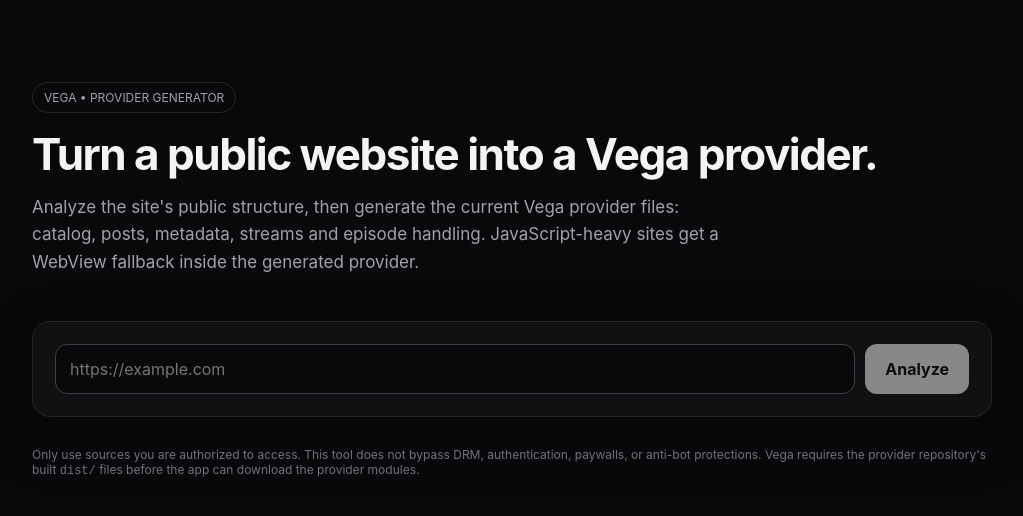
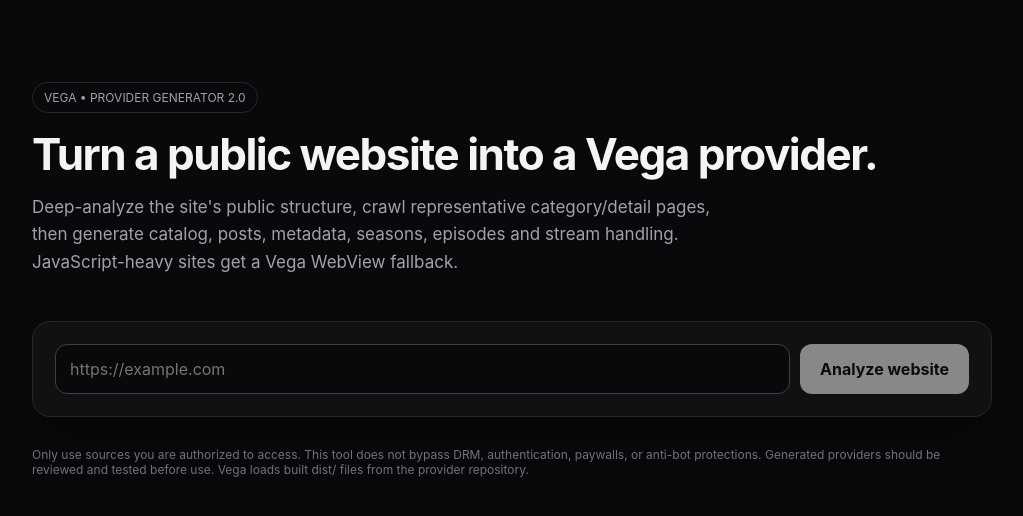
Before and after one commit to NarendraY11/vega-provider-generator, a Next.js app: page / in a window 1280 px wide. Shown: the top 516 px of the page, without its empty margins (128-1151 px from the left). Built offline with nearby package versions, Linux system fonts and the light colour scheme.

Commit message:
Upgrade generator UI for deep analysis and safe integration

```diff
--- a/app/page.tsx
+++ b/app/page.tsx
@@ -12,7 +12,7 @@
   async function analyze() {
     setLoading(true); setError(''); setZip(null);
     try {
-      const r = await fetch('/api/analyze', { method: 'POST', headers: { 'content-type': 'application/json' }, body: JSON.stringify({ url }) });
+      const r = await fetch('/api/analyze', { method: 'POST', headers: { 'content-type': 'application/json' }, body: JSON.stringify({ url: url.trim() }) });
       const d = await r.json(); if (!r.ok) throw Error(d.error); setA(d); if (!name) setName(d.title || 'Website Provider');
     } catch (e: any) { setError(e.message); } finally { setLoading(false); }
   }
@@ -31,21 +31,22 @@
   }
 
   return <main className="wrap">
-    <section className="hero"><span className="badge">VEGA • PROVIDER GENERATOR</span><h1>Turn a public website into a Vega provider.</h1><p>Analyze the site's public structure, then generate the current Vega provider files: catalog, posts, metadata, streams and episode handling. JavaScript-heavy sites get a WebView fallback inside the generated provider.</p></section>
+    <section className="hero"><span className="badge">VEGA • PROVIDER GENERATOR 2.0</span><h1>Turn a public website into a Vega provider.</h1><p>Deep-analyze the site's public structure, crawl representative category/detail pages, then generate catalog, posts, metadata, seasons, episodes and stream handling. JavaScript-heavy sites get a Vega WebView fallback.</p></section>
     <div className="card">
-      <div className="row"><input className="input" placeholder="https://example.com" value={url} onChange={e => setUrl(e.target.value)} /><button className="btn" onClick={analyze} disabled={loading || !url}>{loading ? 'Working…' : 'Analyze'}</button></div>
+      <div className="row"><input className="input" placeholder="https://example.com" value={url} onChange={e => setUrl(e.target.value)} onKeyDown={e => { if (e.key === 'Enter' && url) analyze(); }} /><button className="btn" onClick={analyze} disabled={loading || !url}>{loading ? 'Deep analyzing…' : 'Analyze website'}</button></div>
       {a && <>
         <div className="grid">
-          <div className="panel"><h3>Website</h3><div>{a.title}</div><p className="muted">HTTP {a.status} • {a.contentType}</p></div>
-          <div className="panel"><h3>Detection</h3><div className="success">{a.links.length} links • {a.iframes.length} embeds • {a.streams.length} direct streams</div><p className="muted">{a.dynamicHint ? 'This page looks JavaScript-heavy. The generated provider will try normal HTTP first, then Vega openWebView.' : 'The analyzer found usable public HTML. The generated provider still uses WebView as a fallback when needed.'}</p></div>
+          <div className="panel"><h3>Website</h3><div>{a.title}</div><p className="muted">HTTP {a.status} • {a.contentType}</p><p className="muted">Crawled {a.crawledPages || 1} representative page(s)</p></div>
+          <div className="panel"><h3>Detected structure</h3><div className="success">{a.links.length} links • {a.categoryLinks?.length || 0} categories • {a.detailLinks?.length || 0} detail candidates</div><p className="muted">{a.streams.length} direct streams • {a.iframes.length} embeds • {a.apiHints?.length || 0} API/player hints</p></div>
         </div>
         {a.categories?.length > 0 && <div className="chips">{a.categories.slice(0, 15).map((x: string) => <span className="chip" key={x}>{x}</span>)}</div>}
-        <div style={{ marginTop: 18 }} className="row"><input className="input" placeholder="Provider name" value={name} onChange={e => setName(e.target.value)} /><button className="btn" onClick={generate} disabled={loading || !name}>Generate ZIP</button></div>
-        <p className="muted" style={{ marginTop: 12 }}>Important: analysis cannot guarantee that a site's player API or stream resolver is publicly exposed. Generated code should be tested in the official Vega provider template.</p>
+        {a.warnings?.length > 0 && <div className="panel" style={{ marginTop: 16 }}><h3>Generator warnings</h3>{a.warnings.map((x: string) => <p className="muted" key={x}>• {x}</p>)}</div>}
+        <div style={{ marginTop: 18 }} className="row"><input className="input" placeholder="Provider name" value={name} onChange={e => setName(e.target.value)} /><button className="btn" onClick={generate} disabled={loading || !name}>Generate Vega provider</button></div>
+        <p className="muted" style={{ marginTop: 12 }}>The generated ZIP will not overwrite the root manifest. It includes a safe manifest entry plus integration instructions. You still need to build the official provider repository so Vega receives dist/.</p>
       </>}
       {error && <div className="error">{error}</div>}
-      {zip && <div className="panel" style={{ marginTop: 16 }}><h3 className="success">Provider generated successfully</h3><p className="muted">{zip.files.length} files created, including optional episode support. Put the provider folder into your Vega providers repository, merge its manifest entry, then run the official template build and provider tests.</p><button className="btn" style={{ height: 44 }} onClick={download}>Download provider ZIP</button></div>}
+      {zip && <div className="panel" style={{ marginTop: 16 }}><h3 className="success">Provider generated successfully</h3><p className="muted">Generator {zip.version} created {zip.files.length} files. The package is source-first and ready to copy into the official Vega provider template.</p><button className="btn" style={{ height: 44 }} onClick={download}>Download provider ZIP</button></div>}
     </div>
-    <div className="footer">Only use sources you are authorized to access. This tool does not bypass DRM, authentication, paywalls, or anti-bot protections. Vega requires the provider repository's built <code>dist/</code> files before the app can download the provider modules.</div>
+    <div className="footer">Only use sources you are authorized to access. This tool does not bypass DRM, authentication, paywalls, or anti-bot protections. Generated providers should be reviewed and tested before use. Vega loads built dist/ files from the provider repository.</div>
   </main>;
 }
```
